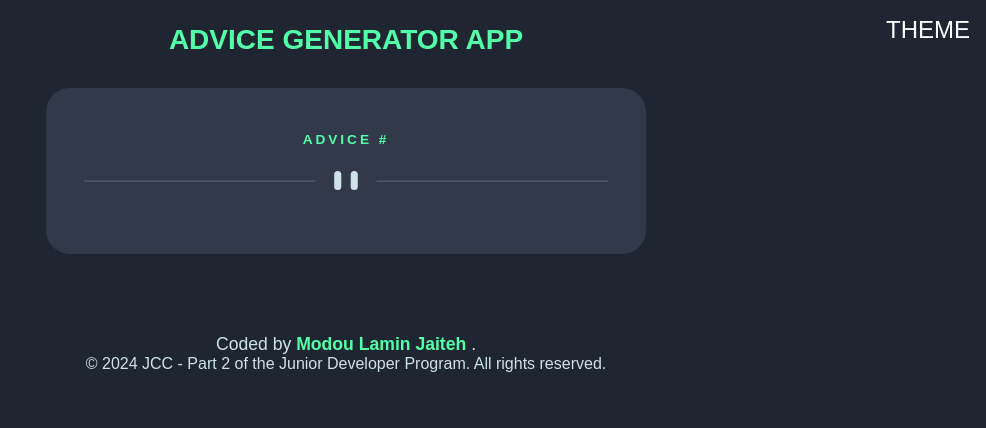
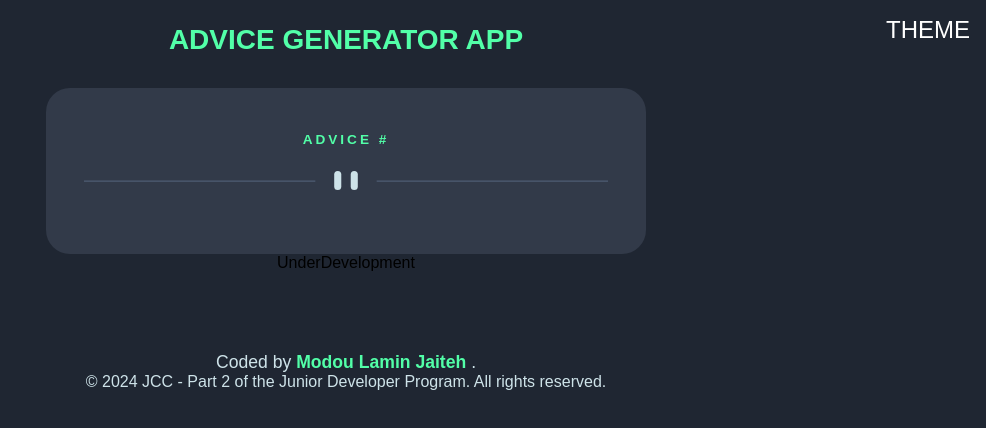
Before and after one commit to modouljaiteh24/Advice-Generator-App, a React (Vite) app: page / in a window 1280 px wide. Shown: the top 428 px of the page, without its empty margins (294-1280 px from the left). Built offline with nearby package versions, Linux system fonts and the light colour scheme; no server answers.

Commit message:
Update App.jsx

```diff
--- a/src/App.jsx
+++ b/src/App.jsx
@@ -73,6 +73,7 @@ function App() {
             <img src={DiceIcon} alt="Button Icon" />
           </button> */}
         </div>
+        <div>UnderDevelopment</div>
       </main>
 
       <footer>
```
